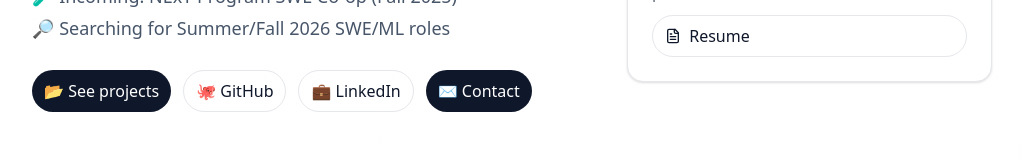
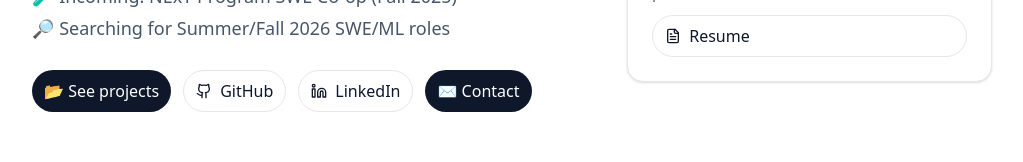
Before and after one commit to seanpatrickmay/seanpatrickmay.github.io, a Next.js app: page / in a window 1280 px wide. Shown: the part 297-459 px from the top of the page, without its empty margins (128-1151 px from the left). Built offline with nearby package versions, Linux system fonts and the light colour scheme.

Commit message:
Use logos for GitHub and LinkedIn buttons

```diff
--- a/components/Hero.jsx
+++ b/components/Hero.jsx
@@ -1,4 +1,4 @@
-import { MapPin, Brain, FileText } from 'lucide-react';
+import { MapPin, Brain, FileText, Github, Linkedin } from 'lucide-react';
 import Badge from '@/components/ui/Badge';
 import { Card, CardHeader, CardTitle, CardContent } from '@/components/ui/Card';
 import PillLink from '@/components/ui/PillLink';
@@ -25,11 +25,11 @@ export default function Hero({ links }) {
             <PillLink href="#projects" variant="solid" className="px-4">
               📂 See projects
             </PillLink>
-            <PillLink href={links.github} external className="px-4">
-              🐙 GitHub
+            <PillLink href={links.github} icon={Github} external className="px-4">
+              GitHub
             </PillLink>
-            <PillLink href={links.linkedin} external className="px-4">
-              💼 LinkedIn
+            <PillLink href={links.linkedin} icon={Linkedin} external className="px-4">
+              LinkedIn
             </PillLink>
             <PillLink href={links.email} variant="solid" className="px-4">
               ✉️ Contact
```
